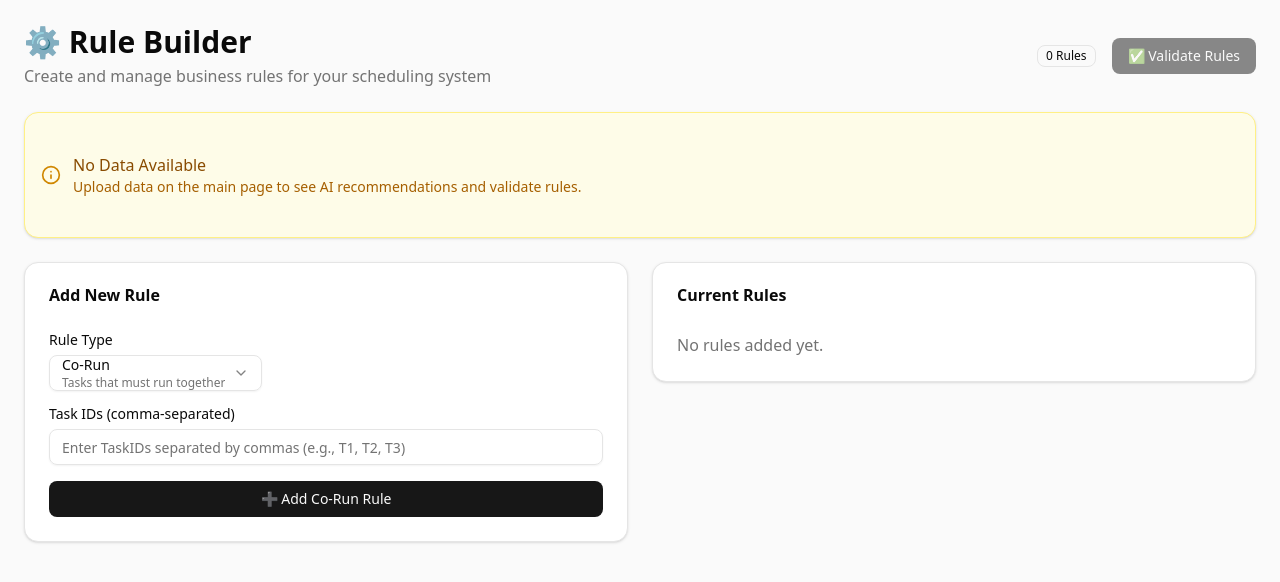
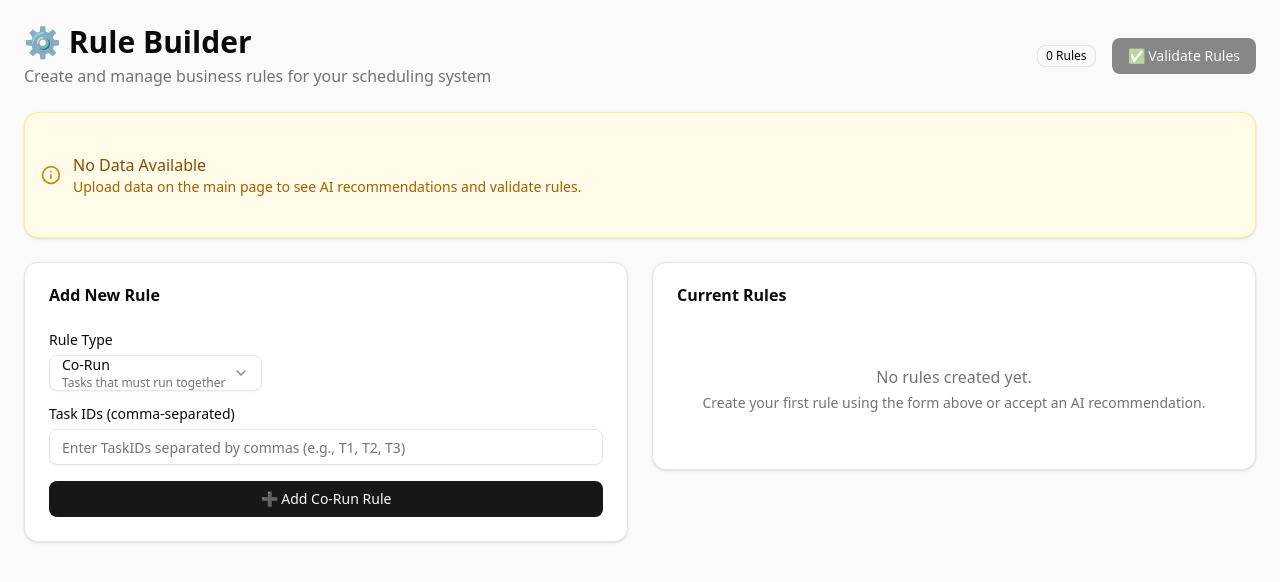
Before and after one commit to Sanchita0812/data-alchemist, a Next.js app: page /rules in a window 1280 px wide. Shown: the top 582 px of the page. Built offline with nearby package versions, Linux system fonts and the light colour scheme.

Commit message:
Fix Rule System Errors

```diff
--- a/src/app/rules/RuleList.tsx
+++ b/src/app/rules/RuleList.tsx
@@ -7,22 +7,29 @@ import RuleCard from "./RuleCard";
 interface RuleListProps {
   rules: Rule[];
   onDelete: (id: string) => void;
-  onUpdate: (updatedRule: Rule) => void; // ✅ Add update handler
+  onUpdate: (updatedRule: Rule) => void;
 }
 
 const RuleList: React.FC<RuleListProps> = ({ rules, onDelete, onUpdate }) => {
   if (!rules.length) {
-    return <p className="text-muted-foreground">No rules added yet.</p>;
+    return (
+      <div className="text-center py-8">
+        <p className="text-muted-foreground">No rules created yet.</p>
+        <p className="text-sm text-muted-foreground mt-1">
+          Create your first rule using the form above or accept an AI recommendation.
+        </p>
+      </div>
+    );
   }
 
   return (
-    <div className="grid gap-4">
+    <div className="space-y-4">
       {rules.map((rule) => (
         <RuleCard
           key={rule.id}
           rule={rule}
           onDelete={() => onDelete(rule.id)}
-          onUpdate={onUpdate} // ✅ Pass update handler
+          onUpdate={onUpdate}
         />
       ))}
     </div>
```
Also changed, not shown: src/store/dataStore.ts (line endings or trailing spaces), src/types/rule.ts (line endings or trailing spaces).
